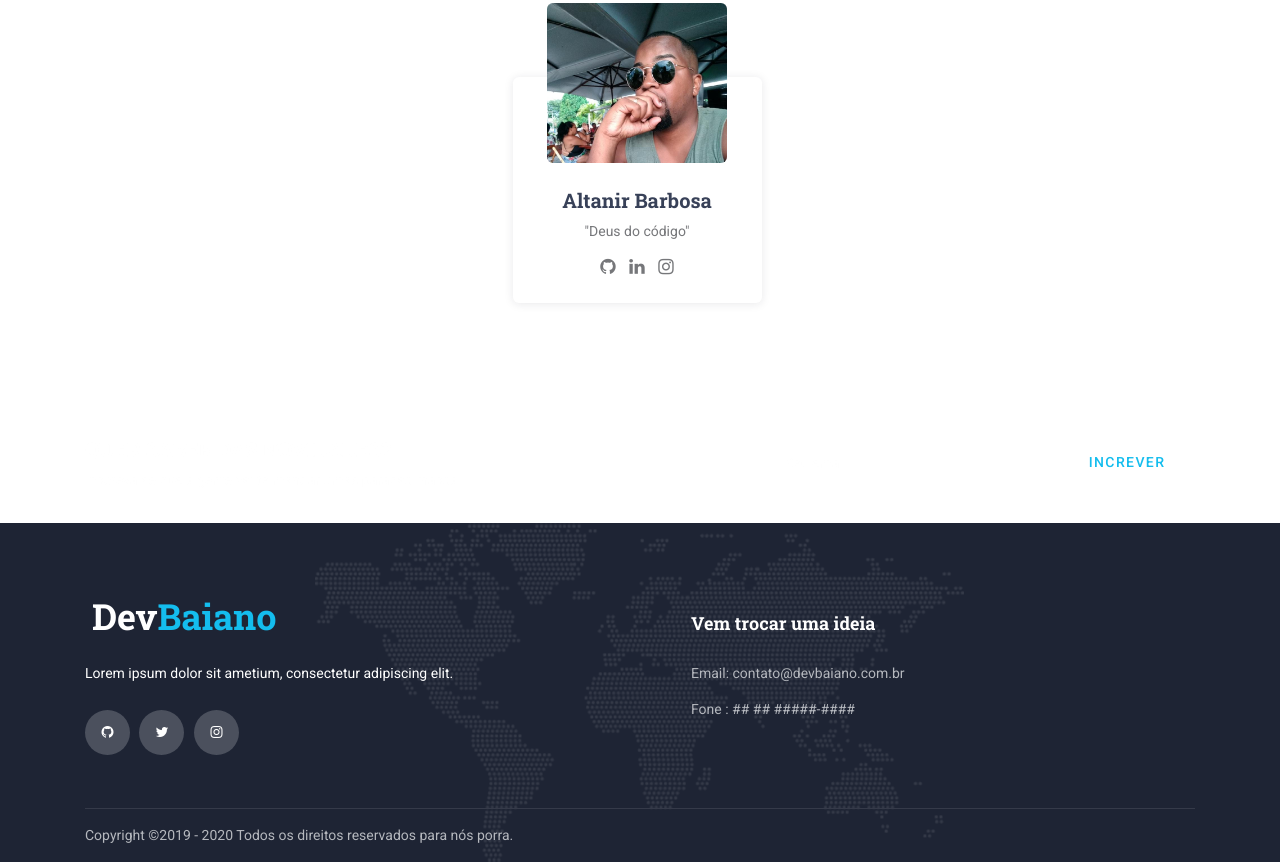
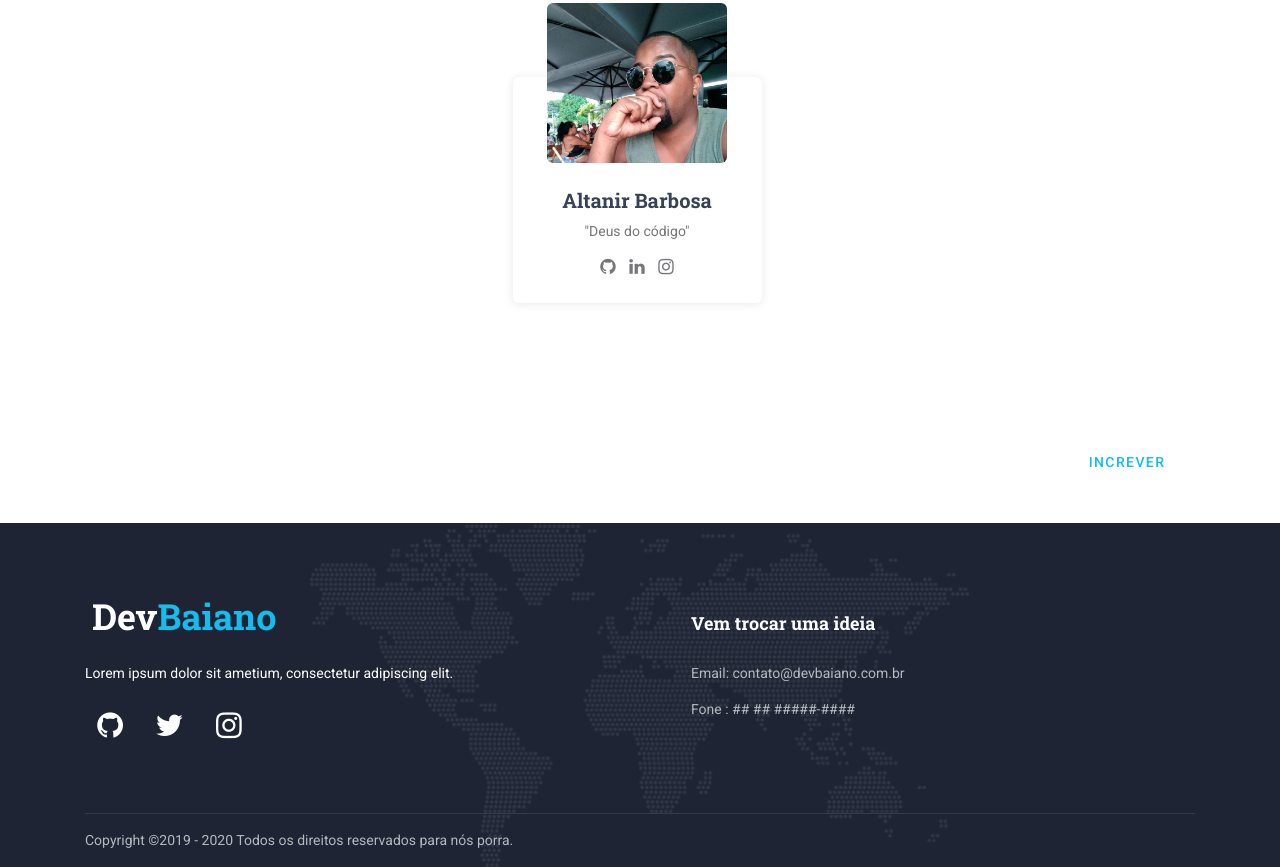
Before and after one commit to devBaiano/devbaiano.com.br, a plain HTML site: page index.html in a window 1280 px wide. Shown: the part 1612-2479 px from the top of the page. Drawn offline with nearby package versions, Linux system fonts and the light colour scheme.

Commit message:
Tirei uma parada feiona do template aí no rodapé

```diff
--- a/styles/main_styles.css
+++ b/styles/main_styles.css
@@ -1885,9 +1885,9 @@ section
 .footer_social ul li
 {
 	display: inline-block;
-	width: 45px;
-	height: 45px;
-	background: #4b505d;
+	width: 50px;
+	height: 50px;
+	background: transparent;
 	border-radius: 50%;
 	-webkit-transition: all 200ms ease;
 	-moz-transition: all 200ms ease;
@@ -1912,7 +1912,7 @@ section
 }
 .footer_social ul li:hover
 {
-	background: #14bdee;
+	background: transparent;
 }
 .footer_contact
 {
@@ -2022,3 +2022,12 @@ section
 {
 	color: #14bdee;
 }
+
+.footer_social ul li .fa {
+    display: inline-block;
+    font: normal normal normal 14px/1 FontAwesome;
+    font-size: 30px;
+    text-rendering: auto;
+    -webkit-font-smoothing: antialiased;
+    -moz-osx-font-smoothing: grayscale;
+}
```
